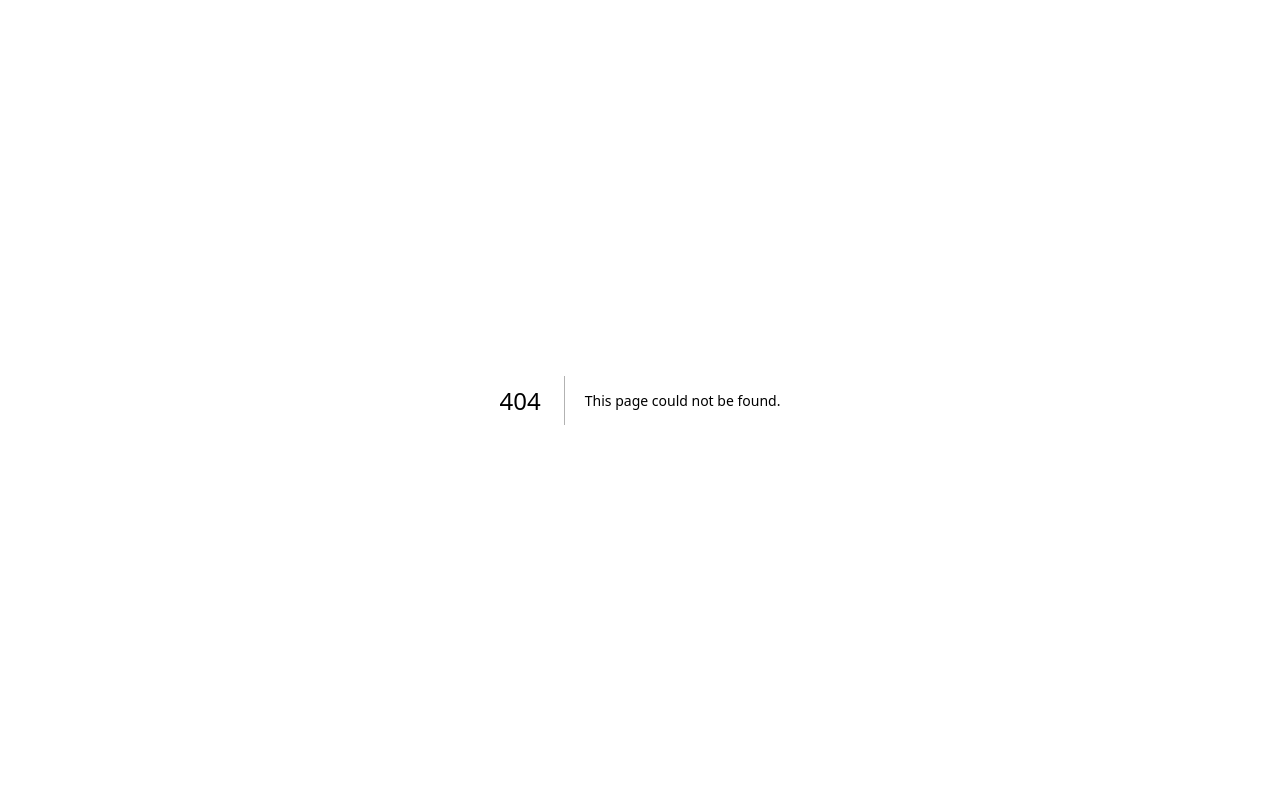
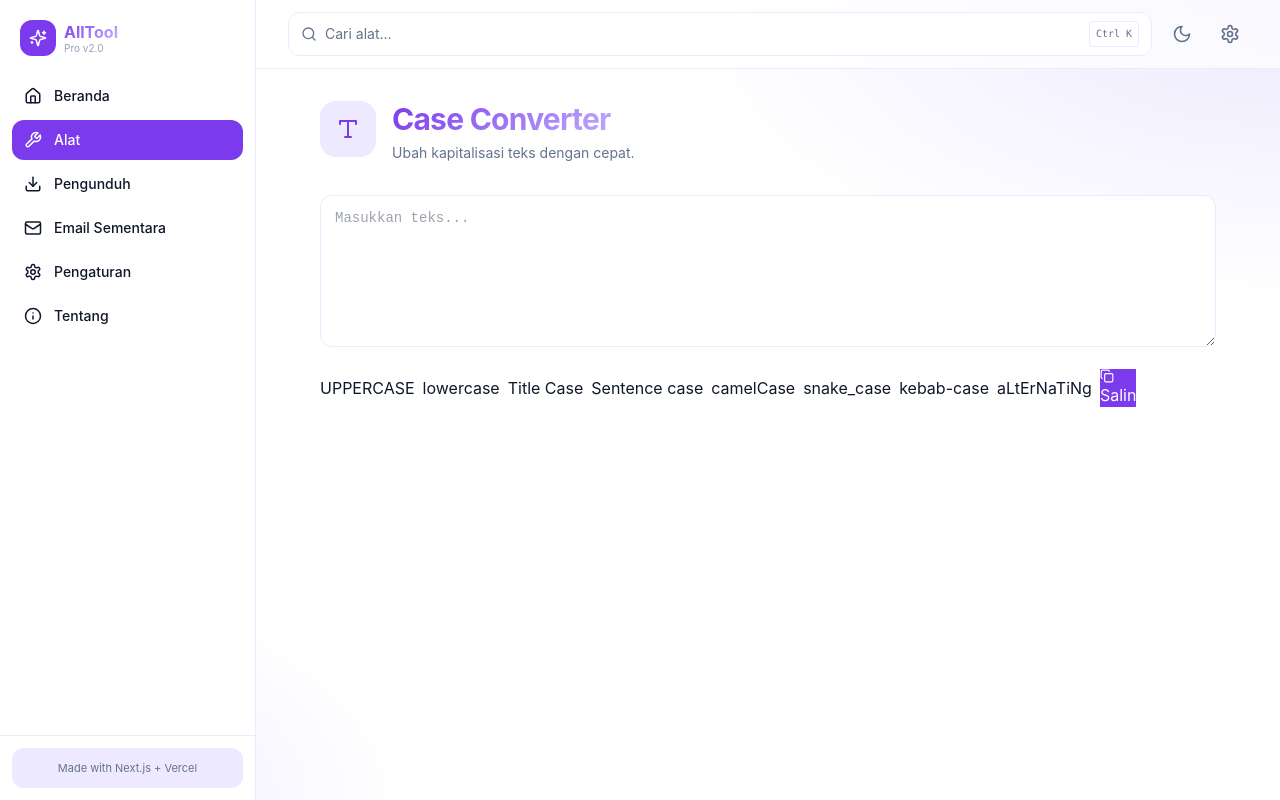
Before and after one commit to sionlimitles-spec/all-tool-sxzz, a Next.js app: page /tools/case-converter in a window 1280 px wide. Before the commit this address had no page. Built offline with nearby package versions, Linux system fonts and the light colour scheme.

Commit message:
Implement case converter tool with multiple formats

```diff
--- /dev/null
+++ b/src/app/tools/case-converter/page.tsx
@@ -0,0 +1,38 @@
+"use client";
+
+import { useState } from "react";
+import ToolLayout from "@/components/tool-layout";
+import { Type, Copy } from "lucide-react";
+import { copyText } from "@/lib/utils";
+
+export default function Page() {
+  const [text, setText] = useState("");
+  const [copied, setCopied] = useState(false);
+
+  const conversions = [
+    { label: "UPPERCASE", fn: (s: string) => s.toUpperCase() },
+    { label: "lowercase", fn: (s: string) => s.toLowerCase() },
+    { label: "Title Case", fn: (s: string) => s.replace(/\w\S*/g, (w) => w.charAt(0).toUpperCase() + w.slice(1).toLowerCase()) },
+    { label: "Sentence case", fn: (s: string) => s.toLowerCase().replace(/(^\s*\w|[.!?]\s*\w)/g, (c) => c.toUpperCase()) },
+    { label: "camelCase", fn: (s: string) => s.toLowerCase().replace(/[^a-zA-Z0-9]+(.)/g, (_, c) => c.toUpperCase()) },
+    { label: "snake_case", fn: (s: string) => s.trim().toLowerCase().replace(/\s+/g, "_") },
+    { label: "kebab-case", fn: (s: string) => s.trim().toLowerCase().replace(/\s+/g, "-") },
+    { label: "aLtErNaTiNg", fn: (s: string) => s.split("").map((c, i) => (i % 2 ? c.toUpperCase() : c.toLowerCase())).join("") },
+  ];
+
+  const copy = async () => { if (await copyText(text)) { setCopied(true); setTimeout(() => setCopied(false), 1500); } };
+
+  return (
+    <ToolLayout title="Case Converter" description="Ubah kapitalisasi teks dengan cepat." icon={<Type size={24} color="var(--primary)" />}>
+      <textarea value={text} onChange={(e) => setText(e.target.value)} placeholder="Masukkan teks..." className="textarea" rows={6} />
+      <div className="mt-4 flex flex-wrap gap-2">
+        {conversions.map((c) => (
+          <button key={c.label} onClick={() => setText(c.fn(text))} className="btn-secondary">{c.label}</button>
+        ))}
+        <button onClick={copy} className="btn-primary">
+          <Copy size={14} />{copied ? "Tersalin!" : "Salin"}
+        </button>
+      </div>
+    </ToolLayout>
+  );
+}
```
